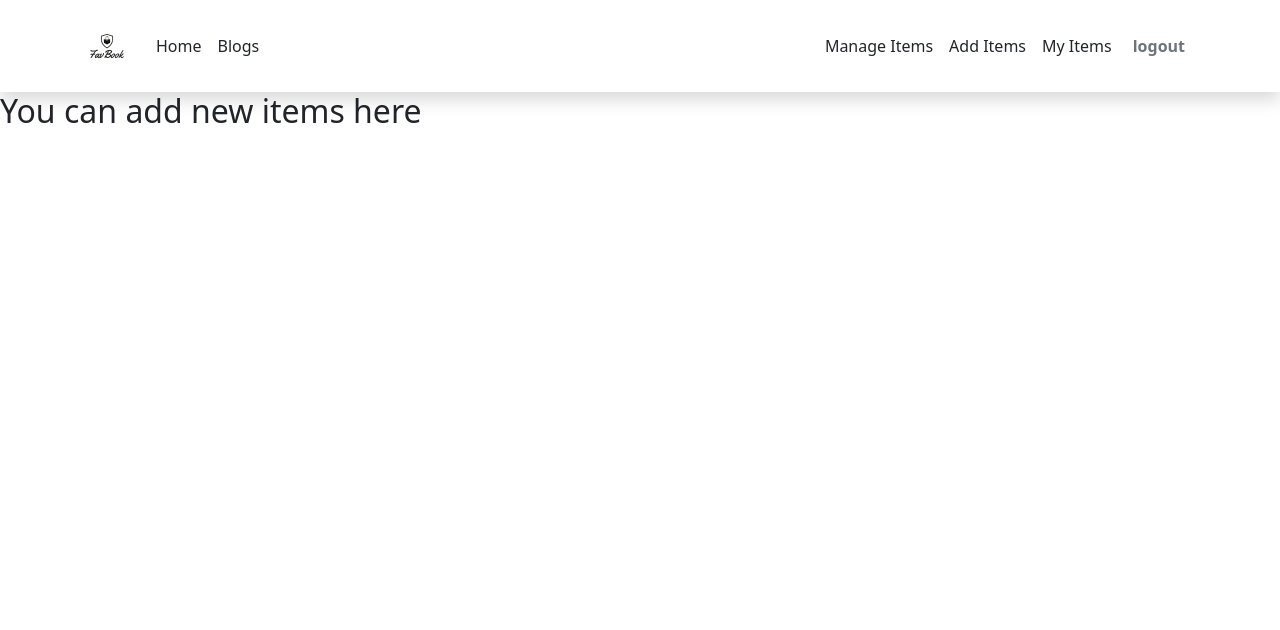
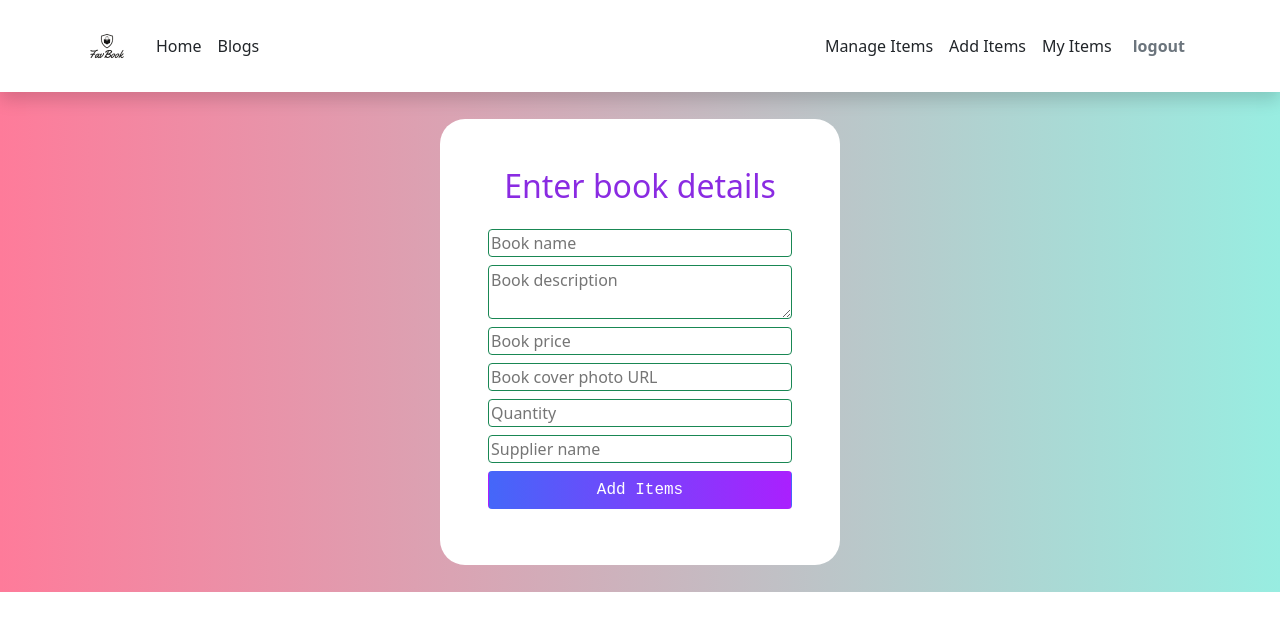
Before and after one commit to utsaho/wareHouse-management-client, a React (Create React App) app: page /add-items in a window 1280 px wide. Shown: the top 630 px of the page. Built offline with nearby package versions, Linux system fonts and the light colour scheme; no server answers.

Commit message:
additems solved

```diff
--- a/src/Components/Books/Books.js
+++ b/src/Components/Books/Books.js
@@ -1,4 +1,4 @@
-import useBooks from '../../pages/hooks/useBooks';
+import useBooks from '../../hooks/useBooks';
 import Book from './Book/Book';
 import './Books.css';
 const Books = ({ number }) => {
--- a/src/pages/hooks/useBooks.js
+++ b/src/hooks/useBooks.js
@@ -3,9 +3,8 @@ import { useEffect, useState } from "react";
 const useBooks = () => {
     const [books, setBooks] = useState([]);
     useEffect(() => {
-        fetch('books.json').then(res => res.json()).then(data => setBooks(data));
+        fetch('http://localhost:5000/books').then(res => res.json()).then(data => setBooks(data));
     }, []);
-
     return [books];
 }
 
--- /dev/null
+++ b/src/pages/AddItems/AddItems.css
@@ -0,0 +1,22 @@
+.add-items {
+    background: linear-gradient(to right, rgb(254, 123, 154), rgb(152, 237, 225));
+    height: 500px;
+}
+
+.add-items .mx-auto {
+    width: 400px;
+    border-radius: 25px;
+}
+
+.add-items>.mx-auto h2 {
+    color: blueviolet;
+}
+
+.add-items>.mx-auto .btn {
+    background: linear-gradient(to right, rgb(68, 103, 249), rgb(170, 32, 254));
+    font-family: monospace;
+}
+
+.add-items>.mx-auto .btn:hover {
+    background: linear-gradient(to right, rgb(170, 32, 254), rgb(68, 103, 249));
+}
--- a/src/pages/AddItems/AddItems.js
+++ b/src/pages/AddItems/AddItems.js
@@ -1,9 +1,48 @@
 import React from 'react';
+import { useForm } from 'react-hook-form';
+import './AddItems.css';
+import { useAuthState } from 'react-firebase-hooks/auth';
+import auth from '../../firebase.init';
+import axios from 'axios';
+import { toast } from 'react-toastify';
+const AddItems = () => {
+    const { register, handleSubmit } = useForm();
+    const [user] = useAuthState(auth);
+    const formSubmit = (book) => {
+        const { email } = user;
+        book.email = email;
+        axios.post('http://localhost:5000/additems', book).then(res => {
+            const { data } = res;
+            if (data.insertedId) {
+                toast.success(`${book.name} added Successfully.`, {
+                    position: "bottom-right",
+                    autoClose: 5000,
+                    hideProgressBar: true,
+                    closeOnClick: true,
+                    pauseOnHover: true,
+                    draggable: true,
+                    progress: undefined,
+                    theme: "dark"
 
-const AddItems = () => {
+                });
+            }
+        })
+    }
+
     return (
-        <div>
-            <h2>You can add new items here</h2>
+        <div className='mx-auto add-items d-flex justify-content-center align-items-center'>
+            <div className='mx-auto text-center bg-white p-5'>
+                <h2 className='pb-3 mt-0'>Enter book details</h2>
+                <form className='d-flex flex-column' onSubmit={handleSubmit(formSubmit)}>
+                    <input placeholder='Book name' className='mb-2 rounded rounded-4 border border-1 border-success' {...register("name", { required: true, maxLength: 20 })} />
+                    <textarea placeholder='Book description' className='mb-2 rounded rounded-4 border border-1 border-success' {...register("description",)} />
+                    <input placeholder='Book price' className='mb-2 rounded rounded-4 border border-1 border-success' type="number" {...register("price",)} />
+                    <input placeholder='Book cover photo URL' className='mb-2 rounded rounded-4 border border-1 border-success' type="text" {...register("img",)} />
+                    <input placeholder='Quantity' className='mb-2 rounded rounded-4 border border-1 border-success' type="number" {...register("quantity",)} />
+                    <input placeholder='Supplier name' className='mb-2 rounded rounded-4 border border-1 border-success' type="text" {...register("supplierName",)} />
+                    <input className='mb-2 btn text-white' value="Add Items" type="submit" />
+                </form>
+            </div>
         </div>
     );
 };
--- a/src/pages/UpdateBook/UpdateBook.js
+++ b/src/pages/UpdateBook/UpdateBook.js
@@ -1,11 +1,20 @@
 import React from 'react';
+import { useState } from 'react';
 import { useParams } from 'react-router-dom';
 
 const UpdateBook = () => {
     const { id } = useParams();
+    const [book, setBook] = useState({});
+    fetch('http://localhost:5000/book', {
+        method: 'POST',
+        headers: {
+            'content-type': 'application/json'
+        },
+        body: JSON.stringify({ id })
+    }).then(res => res.json()).then(data => setBook(data));
     return (
         <div>
-            <h2>Updating.. {id}</h2>
+            <h2>Updating.. {book.name}</h2>
         </div>
     );
 };
```
